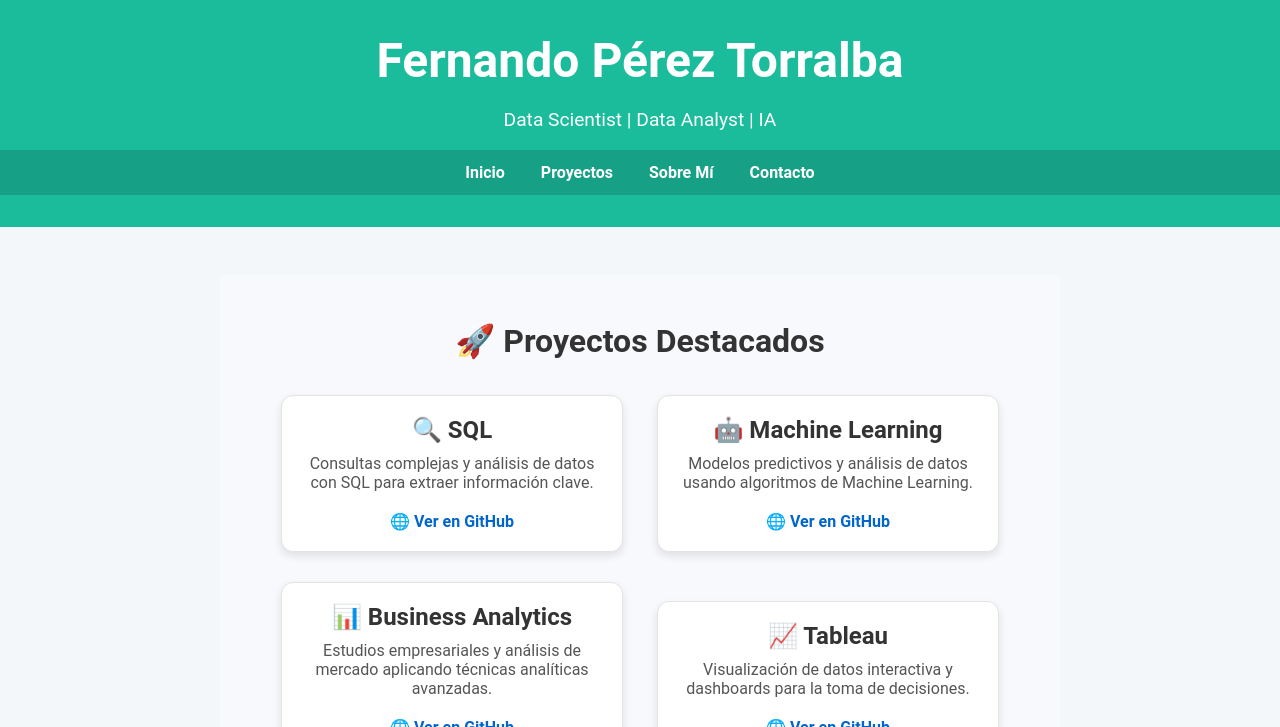
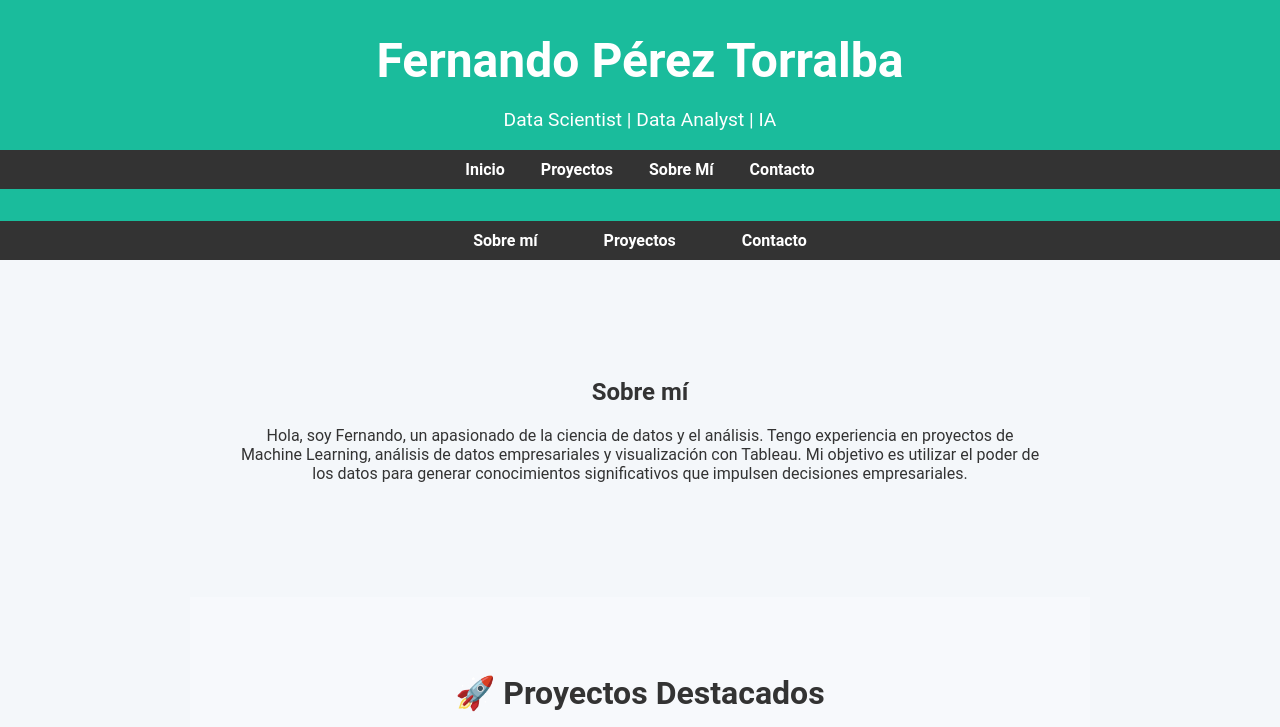
Before and after one commit to Fernanditokitkatgr/fernando.github.io, a Jekyll site: the page built from index.md, in a window 1280 px wide. Shown: the top 727 px of the page. Built offline with Jekyll 4.4.1, drawn with Linux system fonts in a browser that asks for light colours; some of the changed text lies outside the part shown; grey boxes are pictures that could not be loaded.

Commit message:
Actualizar estructura y diseño del portafolio

```diff
--- a/assets/css/style.css
+++ b/assets/css/style.css
@@ -169,3 +169,44 @@ footer a:hover {
     text-decoration: underline;
     color: #004080;
 }
+
+nav {
+    background-color: #333;
+    padding: 10px;
+    text-align: center;
+}
+
+nav ul {
+    list-style-type: none;
+    margin: 0;
+    padding: 0;
+}
+
+nav ul li {
+    display: inline;
+    margin: 0 15px;
+}
+
+nav ul li a {
+    color: white;
+    text-decoration: none;
+    font-weight: bold;
+}
+
+nav ul li a:hover {
+    color: #ffd700;
+}
+
+.project-card img {
+    width: 100%;
+    height: auto;
+    border-radius: 8px;
+    margin-bottom: 10px;
+}
+
+.contact-section,
+.about-section,
+.projects-section {
+    padding: 50px;
+    text-align: center;
+}
--- a/index.md
+++ b/index.md
@@ -1,36 +1,59 @@
 ---
 layout: default
-title: "Inicio - Portfolio de Fernando"
+title: "Inicio -  Fernando/Data Scientist"
 ---
+<nav>
+    <ul>
+        <li><a href="#about">Sobre mí</a></li>
+        <li><a href="#projects">Proyectos</a></li>
+        <li><a href="#contact">Contacto</a></li>
+    </ul>
+</nav>
+<section id="about" class="about-section">
+    <h2>Sobre mí</h2>
+    <p>Hola, soy Fernando, un apasionado de la ciencia de datos y el análisis. Tengo experiencia en proyectos de Machine Learning, análisis de datos empresariales y visualización con Tableau. Mi objetivo es utilizar el poder de los datos para generar conocimientos significativos que impulsen decisiones empresariales.</p>
+</section>
+
 
 <section id="projects" class="projects-section">
     <h2>🚀 Proyectos Destacados</h2>
 
-    <!-- SQL Projects -->
+    <!-- SQL Project -->
     <div class="project-card">
         <h3>🔍 SQL</h3>
-        <p>Consultas complejas y análisis de datos con SQL para extraer información clave.</p>
+        <img src="assets/images/sql_project.jpg" alt="SQL Project">
+        <p>Análisis de puntos de entrada y análisis del valor del cliente (CLV).</p>
         <a href="https://github.com/Fernanditokitkatgr/SQL" target="_blank">🌐 Ver en GitHub</a>
     </div>
 
-    <!-- Machine Learning Projects -->
+    <!-- Machine Learning Project -->
     <div class="project-card">
         <h3>🤖 Machine Learning</h3>
-        <p>Modelos predictivos y análisis de datos usando algoritmos de Machine Learning.</p>
+        <img src="assets/images/ml_project.jpg" alt="Machine Learning Project">
+        <p>Modelos predictivos de scoring de riesgos y análisis en retail.</p>
         <a href="https://github.com/Fernanditokitkatgr/Machine-Learning" target="_blank">🌐 Ver en GitHub</a>
     </div>
 
-    <!-- Business Analytics Projects -->
+    <!-- Business Analytics Project -->
     <div class="project-card">
         <h3>📊 Business Analytics</h3>
-        <p>Estudios empresariales y análisis de mercado aplicando técnicas analíticas avanzadas.</p>
+        <img src="assets/images/ba_project.jpg" alt="Business Analytics Project">
+        <p>Descubrimiento de insights empresariales sobre una agencia inmobiliaria en Madrid.</p>
         <a href="https://github.com/Fernanditokitkatgr/Bussines-Analytics" target="_blank">🌐 Ver en GitHub</a>
     </div>
 
-    <!-- Tableau Projects -->
+    <!-- Tableau Project -->
     <div class="project-card">
         <h3>📈 Tableau</h3>
-        <p>Visualización de datos interactiva y dashboards para la toma de decisiones.</p>
+        <img src="assets/images/tableau_project.jpg" alt="Tableau Project">
+        <p>WellCorp: Análisis del estado de salud como paso inicial hacia el bienestar del equipo.</p>
         <a href="https://github.com/Fernanditokitkatgr/Tableou" target="_blank">🌐 Ver en GitHub</a>
     </div>
 </section>
+
+
+<section id="contact" class="contact-section">
+    <h2>Contacto</h2>
+    <p>💼 LinkedIn: <a href="https://linkedin.com/in/fernando" target="_blank">Perfil de LinkedIn</a></p>
+    <p>📧 Gmail: <a href="mailto:fernando@gmail.com">fernando@gmail.com</a></p>
+</section>
```
